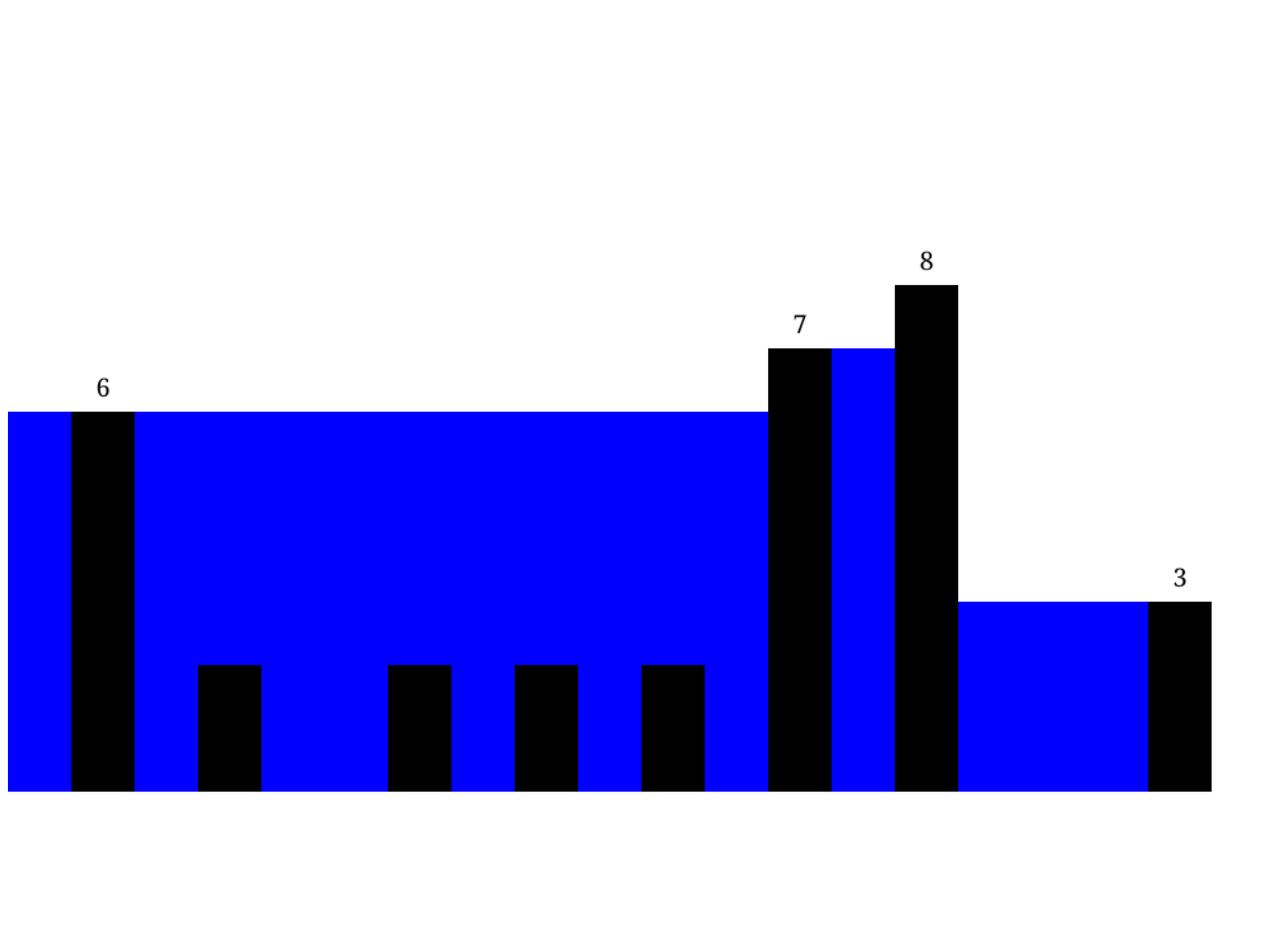
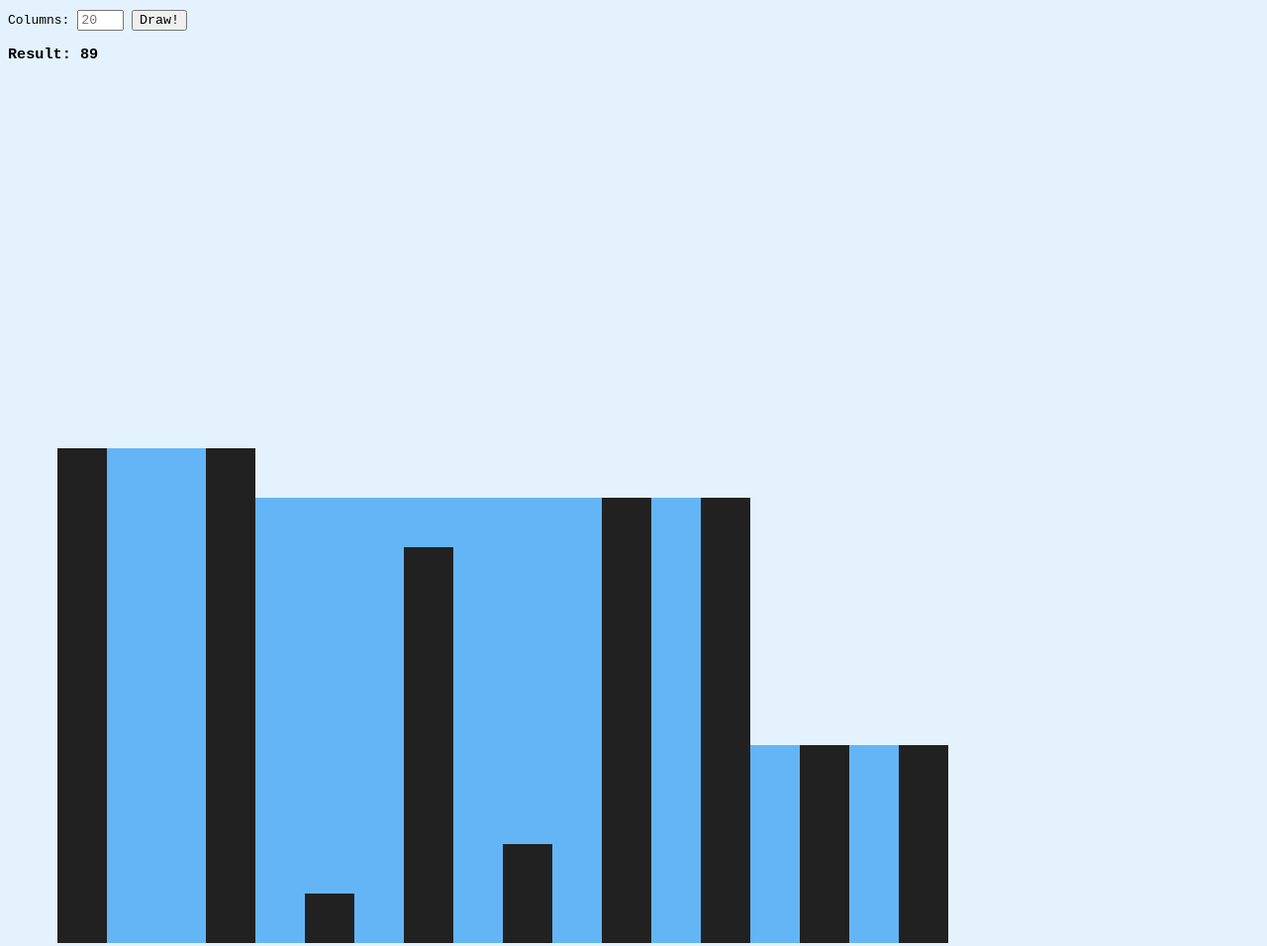
Before and after one commit to JomppeTuominen/water-challenge-solution, a plain HTML site: page index.html in a window 1280 px wide. Shown: the whole page at 99% size. Before the commit the page ends 800 px from the top, so only its background shows below. Drawn offline with Linux system fonts and the light colour scheme.

Commit message:
Cleaning up, input added for columns

```diff
--- a/index.html
+++ b/index.html
@@ -11,7 +11,17 @@
 </head>
 
 <body>
-    <canvas id="canvas" width="500" height="700"></canvas>
+    <div id="container">
+        Columns:
+        <input min="3" max="99" maxlength="2" placeholder="20" type="number" id="columns-count">
+        <button id="draw-btn">Draw!</button>
+        <h3 id="">Result:
+            <span id="count"></span>
+        </h3>
+    </div>
+    <div id="canvas-container">
+        <canvas id="canvas" width="500" height="700"></canvas>
+    </div>
 </body>
 
 </html>
--- a/script.js
+++ b/script.js
@@ -1,49 +1,48 @@
+"use strict";
 const BLOCK_SIZE = 50;
+const COLUMN_COLOR = "#212121";
+const WATER_COLOR = "#64B5F6";
 let waters = 0;
+let CANVAS, CTX;
+
+document.addEventListener("DOMContentLoaded", function(event) {
+  CANVAS = document.getElementById("canvas");
+  CTX = CANVAS.getContext("2d");
+  document.getElementById("draw-btn").addEventListener("click", function() {
+    let input = document.getElementById("columns-count");
+    let val = getUserValue();
+    start(val);
+  });
+  start(20);
+});
+
+const getUserValue = () => {
+  let input = document.getElementById("columns-count");
+  let val = input.value;
+  if (val < 3) val = 3;
+  else if (val > 99) val = 99;
+  input.value = val;
+  return val;
+};
+
+const renderResultText = () => {
+  let elem = document.getElementById("count");
+  elem.innerHTML = ` ${waters}`;
+};
 const paint = (index, val, waterVal) => {
-  let canvas = document.getElementById("canvas");
-  let ctx = canvas.getContext("2d");
   let columnH = val;
-  ctx.fillStyle = "blue";
+  CTX.fillStyle = WATER_COLOR;
   let x = index * BLOCK_SIZE;
-  let y = canvas.height - columnH * BLOCK_SIZE - waterVal * BLOCK_SIZE;
+  let y = CANVAS.height - columnH * BLOCK_SIZE - waterVal * BLOCK_SIZE;
 
   let w = BLOCK_SIZE;
   let h = waterVal * BLOCK_SIZE;
   waters += waterVal;
-  //ctx.fillStyle = "blue";
-  let start = canvas.height;
+  let start = CANVAS.height;
 
-  //}
+  CTX.fillRect(x, y, w, h);
+};
 
-  ctx.fillRect(x, y, w, h);
-  // start painting
-  //y = canvas.height;
-  //let y2 = canvas.height;
-  //setInterval(() => {
-  //console.log(h);
-  //y = canvas.height;
-  //console.log(y);
-  //if (y2 > y) y2--;
-  //renderAnimation(ctx, x, y2, w, -1);
-  //}, 60 / 1000);
-  //renderAnimation(ctx, x, y, w, h);
-  console.log("finished");
-};
-const renderAnimation = (ctx, x, y, w, h) => {
-  //for (let i = h; i >= 0; i--) {
-  //setInterval(() => {
-  ctx.fillStyle = "blue";
-  ctx.fillRect(x, y, w, h);
-  //}, 1000);
-  //}
-  // ctx.fillRect(x, y, w, h);
-  /*setInterval(() => {
-    requestAnimationFrame(() => {
-      console.log("hep");
-    });
-  }, 60 / 1000);*/
-};
 const goLeft = (from, arr) => {
   let slice = arr.slice(0, from);
   let maxOfLeft = Math.max(...slice);
@@ -63,6 +62,7 @@ const goLeft = (from, arr) => {
     paint(i, val, waterVal);
   }
 };
+
 const goRight = (from, arr) => {
   let slice = arr.slice(from + 1, arr.length);
   let maxOfRight = Math.max(...slice);
@@ -82,58 +82,44 @@ const goRight = (from, arr) => {
     paint(i, val, waterVal);
   }
 };
+
 const renderColumns = arr => {
-  let canvas = document.getElementById("canvas");
-  let ctx = canvas.getContext("2d");
-
-  ctx.font = "20px Georgia";
-  ctx.textAlign = "center";
-  //arr = [1, 0, 2];
   arr.forEach((n, index) => {
     if (n > 0) {
-      ctx.fillRect(
+      CTX.fillStyle = COLUMN_COLOR;
+      CTX.fillRect(
         index * BLOCK_SIZE,
-        canvas.height - n * BLOCK_SIZE,
+        CANVAS.height - n * BLOCK_SIZE,
         BLOCK_SIZE,
         BLOCK_SIZE * n
-      );
-
-      ctx.fillText(
-        n,
-        index * BLOCK_SIZE + BLOCK_SIZE / 2,
-        canvas.height - n * BLOCK_SIZE - BLOCK_SIZE / 4
       );
     }
   });
 };
-const generateColumnArray = () => {
-  let columnCount = 20;
+
+const generateColumnArray = columnCount => {
   let arr = [];
   for (let i = 0; i < columnCount; i++) {
     if (i > 0 && arr[i - 1] > 0) {
       arr.push(0);
-    } else arr.push(Math.floor(Math.random() * 10));
+    } else arr.push(Math.floor(Math.random() * 12));
   }
   return arr;
 };
-const setCanvasSize = (canvas, arr) => {
-  canvas.width = arr.length * BLOCK_SIZE;
+
+const setCanvasSize = arr => {
+  CANVAS.width = arr.length * BLOCK_SIZE;
 };
-document.addEventListener("DOMContentLoaded", function(event) {
-  let canvas = document.getElementById("canvas");
-  let ctx = canvas.getContext("2d");
 
-  let arr = generateColumnArray();
-  setCanvasSize(canvas, arr);
+const start = columnCount => {
+  waters = 0;
+  let arr = generateColumnArray(columnCount);
+  setCanvasSize(arr);
   renderColumns(arr);
 
   let max = Math.max(...arr);
   let startIndex = arr.indexOf(max);
-  let waterUnits = 0;
   if (startIndex > 0) goLeft(startIndex, arr);
   if (startIndex < arr.length - 1) goRight(startIndex, arr);
-
-  ctx.fillStyle = "black";
-  ctx.fillText(`Units of water: ${waters}`, canvas.width / 2, 50);
-  console.log(arr);
-});
+  renderResultText();
+};
--- a/style.css
+++ b/style.css
@@ -1,5 +1,22 @@
+body {
+  background-color: #e3f2fd;
+}
+* {
+  font-family: monospace;
+}
 #canvas {
-  position: absolute;
-  bottom: 0;
-  width: 100%;
 }
+#canvas-container {
+  max-width: 100%;
+  overflow: auto;
+  margin: 20% auto 0 auto;
+}
+#container {
+  position: fixed;
+  top: 10px;
+}
+/*h3 {
+  position: fixed;
+  left: 50%;
+  margin-left: -60px;
+}*/
```
